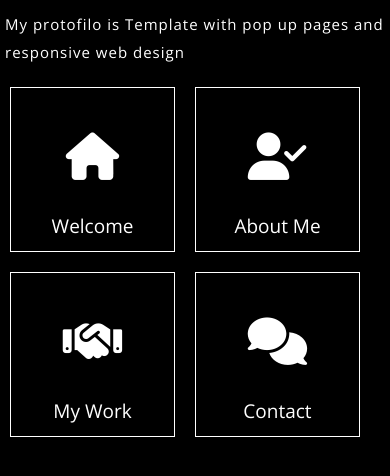
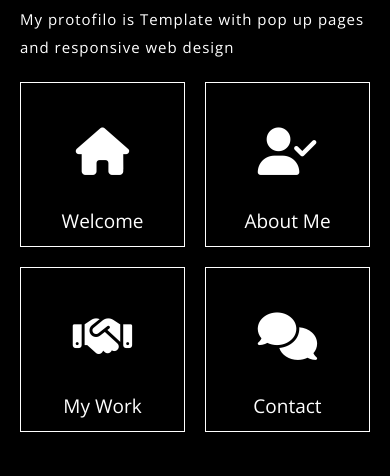
Before and after one commit to Eslam-Mohamed-G/Eslam-Mohamed, a plain HTML site: page index.html in a window 390 px wide. Shown: the part 210-686 px from the top of the page. Drawn offline with nearby package versions, Linux system fonts and the light colour scheme.

Commit message:
new commit

```diff
--- a/css/style.css
+++ b/css/style.css
@@ -382,14 +382,13 @@ p:last-child {
 
 @media (max-width: 544px) {
   .row {
-    max-width: 430px;
-    padding: 15px;
+    max-width: 390px;
+    padding: 10px;
   }
 
   .grid {
     display: flex;
     justify-content: flex-end;
-    padding-right: 15px;
     margin: 0px;
   }
   .welcome{
@@ -406,7 +405,7 @@ p:last-child {
   }
   .details__bg {
     padding: 10px 10px;
-    width: 420px;
+    width: 400px;
     margin: 0px;
   }
   .tm-site-header{
@@ -437,8 +436,8 @@ p:last-child {
     font-size: 24px;
     font-weight: 200;
   }
-p{font-size: 15px;}
-h1 {font-size: 2.4rem;}
+  p{font-size: 15px;}
+  h1 {font-size: 2.4rem;}
   .tm-main-content {
     display: flex;
     flex-direction: column;
```
Also changed, not shown: preview.png (added).
